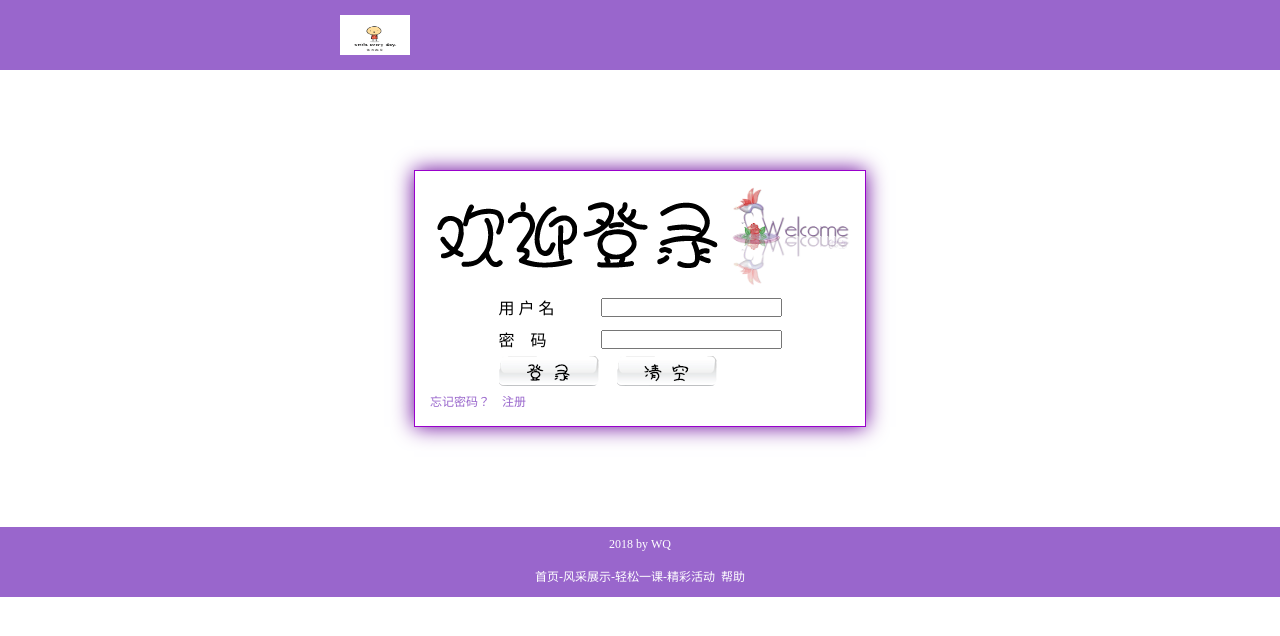
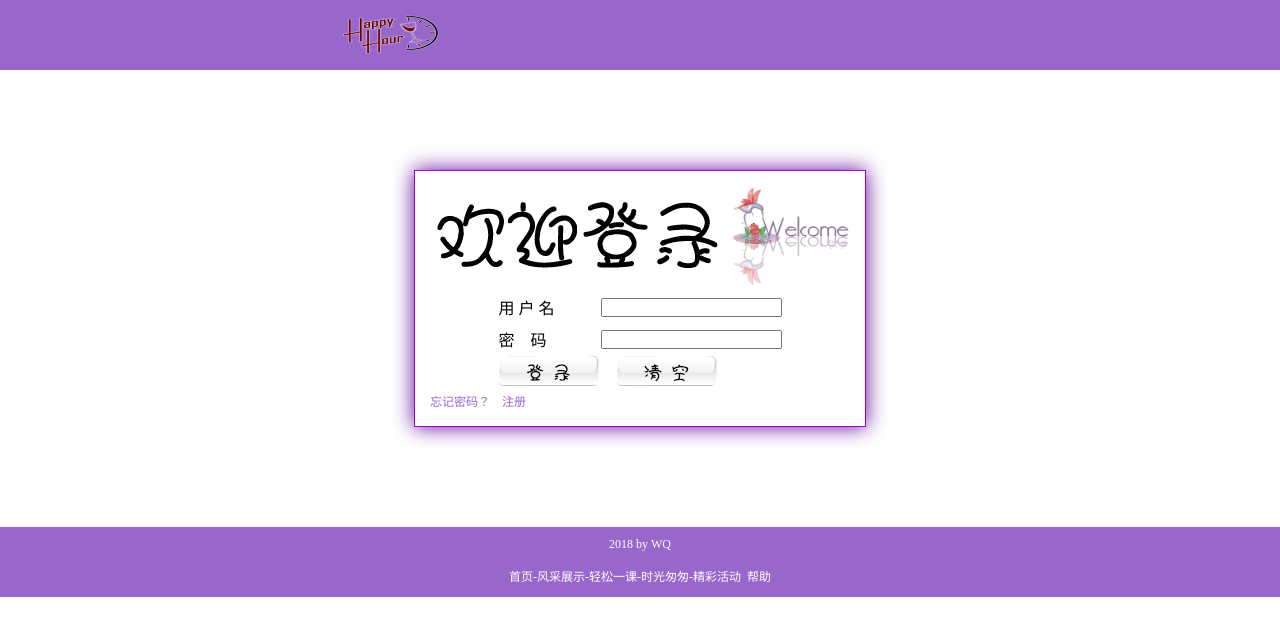
Before and after one commit to Jennifer325/zhbu, a plain HTML site: page index.html in a window 1280 px wide. Drawn offline with Linux system fonts and the light colour scheme.

Commit message:
Update index.html

```diff
--- a/index.html
+++ b/index.html
@@ -6,7 +6,7 @@
   <meta name="WQ" content="">
   <meta name="Keywords" content="">
   <meta name="Description" content="">
-  <title>HAPPY WORK</title>
+  <title>欢乐PARTY</title>
   <link href="css/index.css" rel="stylesheet" type="text/css">
 
   <script language='javascript' src="js/register.js" charset="utf-8"></script>
@@ -14,12 +14,12 @@
  <body>
  <!--头部信息header -->
    <div id="header">
-     <div id="bar"><img src="images/timg.gif" width="70" height="40"></div>
+     <div id="bar"><img src="images/logo_index.png"></div>
    </div>
 <!--登录框 -->
    <div id="login">
      <center><img src="images/login.png"><img width="120px" height="100px" src="images/wel_login.gif"></center>
-	 <form id="form1" method="post" action="index2.html" onSubmit="return che_login()">
+	 <form method="post" action="index2.html" onSubmit="return che_login()">
        <table>
          <tr>
 		   <td>用&nbsp;户&nbsp;名</td>
@@ -40,7 +40,7 @@
 	 <a href="forget.html">忘记密码？</a>&nbsp;&nbsp;&nbsp;<a href="register.html" align="right">注册</a>
    </div>
    <div id="footer">
-     2018 by WQ<br><br><a href="index2.html">首页</a>-<a href="members.html">风采展示</a>-<a href="study.html">轻松一课</a>-<a href="activities.html">精彩活动</a>&nbsp;&nbsp;<a href="help.html">帮助</a>
+     2018 by WQ<br><br><a href="index2.html">首页</a>-<a href="members.html">风采展示</a>-<a href="study.html">轻松一课</a>-<a href="timeline.html">时光匆匆</a>-<a href="activities.html">精彩活动</a>&nbsp;&nbsp;<a href="help.html">帮助</a>
    </div>
  </body>
 </html>
```
